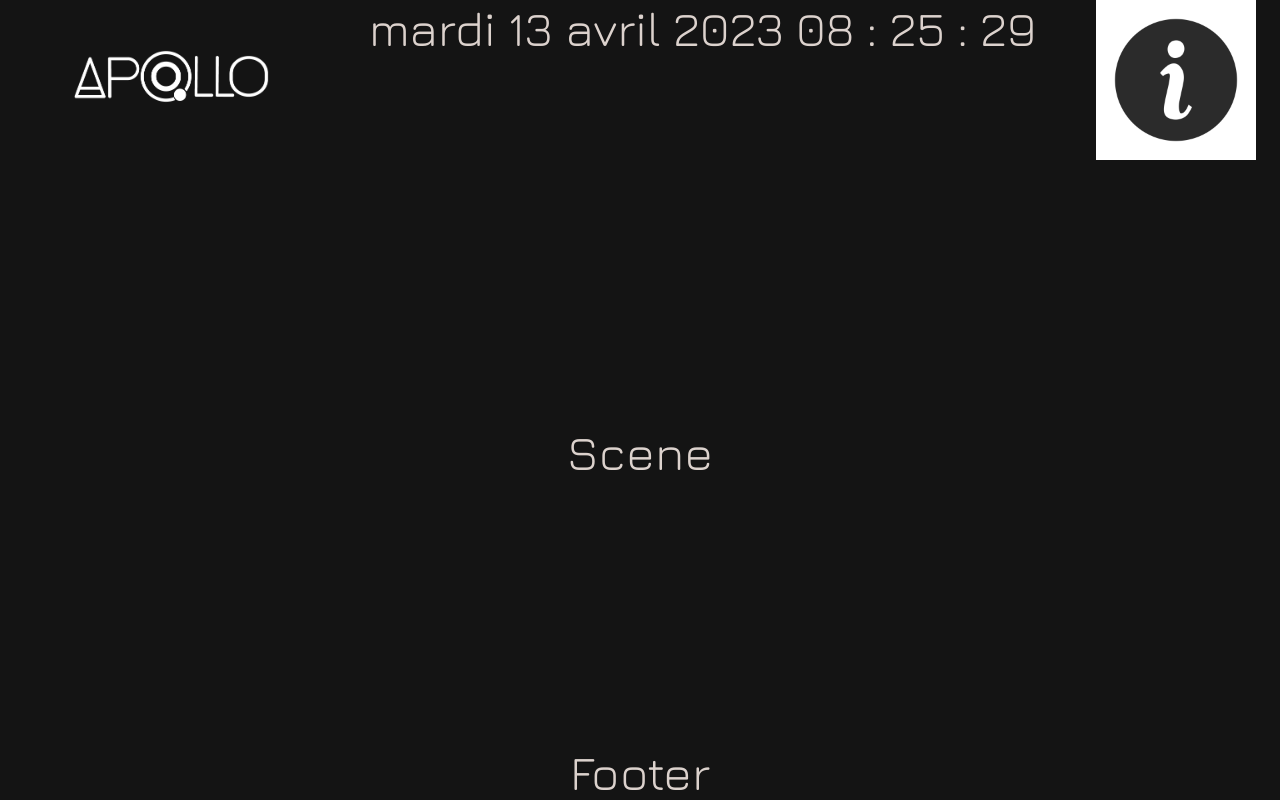
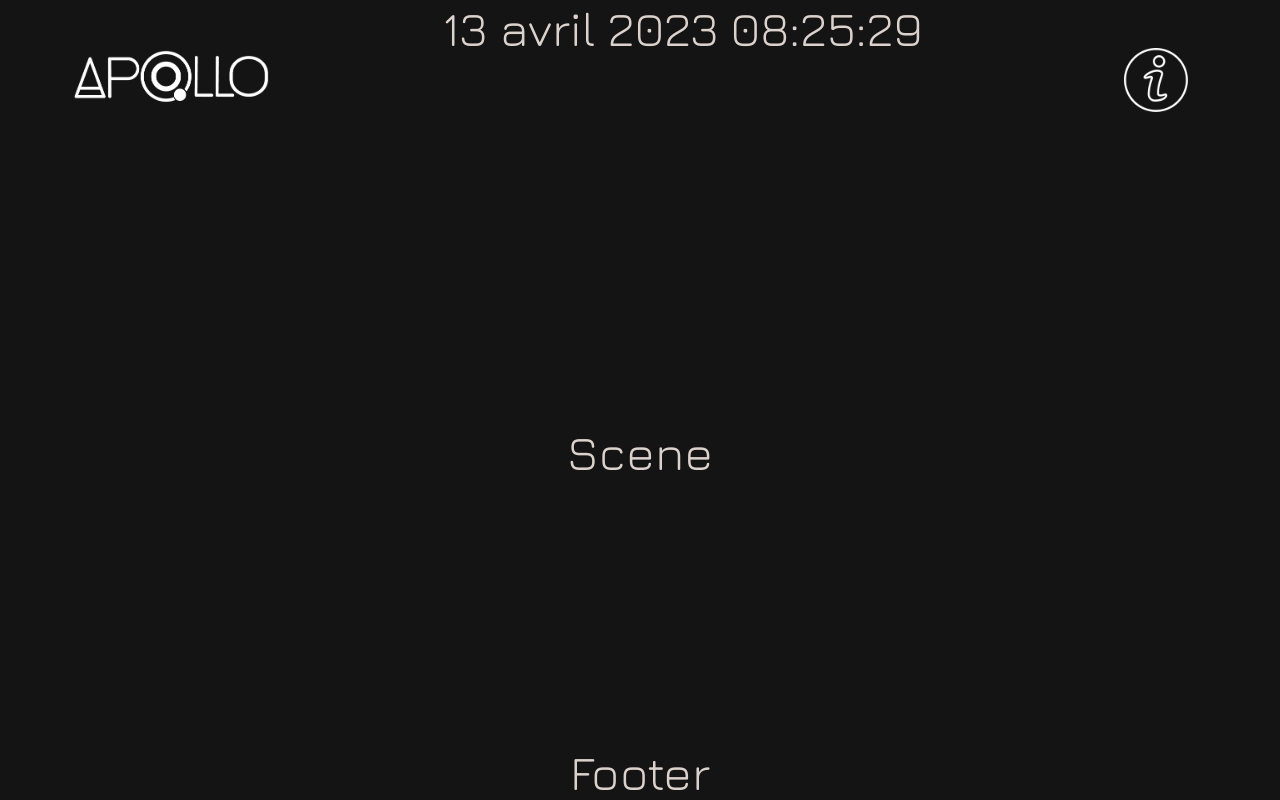
Before and after one commit to WildCodeSchool/2023-02-js-btz-apollo, a React (Create React App) app: page / in a window 1280 px wide. Built offline with nearby package versions, Linux system fonts and the light colour scheme; a web font is replaced by a local one.

Commit message:
changement de l'icone info dans le header et reduction des espaces dans l'horloge

```diff
--- a/src/components/Header/Clock.jsx
+++ b/src/components/Header/Clock.jsx
@@ -20,7 +20,7 @@ const Clock = () => {
 
   return (
     <div>
-      mardi {date} {month} {year} {hours} : {minutes} : {seconds}
+      {date} {month} {year} {hours}:{minutes}:{seconds}
     </div>
   );
 };
--- a/src/components/Header/Info.jsx
+++ b/src/components/Header/Info.jsx
@@ -1,5 +1,5 @@
 import React from 'react';
-import Inflogo from '../../assets/images/icone-info.jpg';
+import Inflogo from '../../assets/images/icone-info.png';
 import './Info.css';
 
 const Info = () => {
```
Also changed, not shown: src/assets/images/icone-info.jpg (deleted), src/assets/images/icone-info.png (added).
